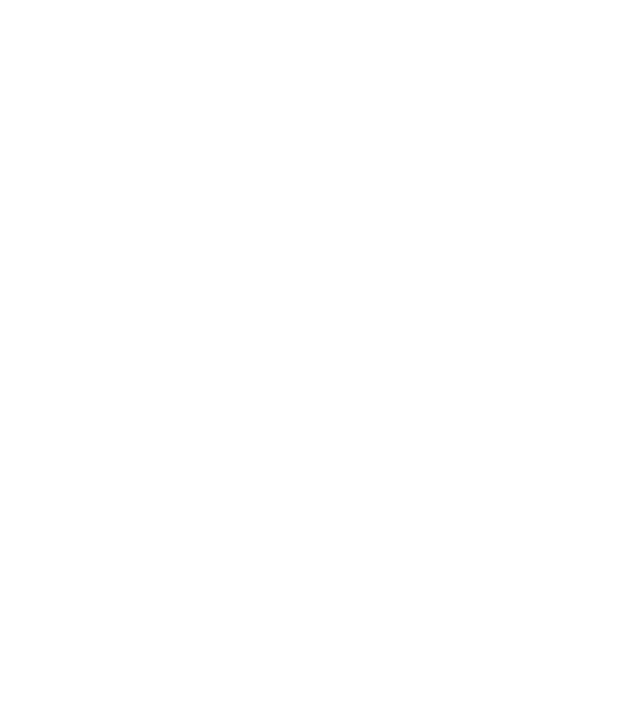
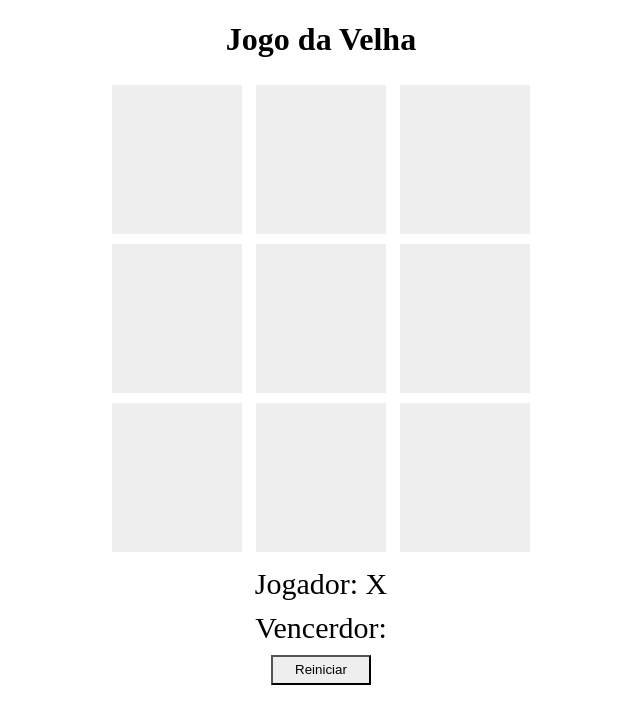
Before and after one commit to GustavoASIlveira/jogo-da-velha-DIO, a plain HTML site: page index.html in a window 1280 px wide. Shown: the whole page, without its empty margins (319-959 px from the left). Drawn offline with Linux system fonts and the light colour scheme.

Commit message:
Primeira versão do jogo funcional

```diff
--- /dev/null
+++ b/css/style.css
@@ -0,0 +1,27 @@
+body{
+	text-align: center;
+}
+
+.quadrado{
+	width: 50px;
+	background: #eee;
+	display: inline-block;
+	padding: 40px;
+	margin: 5px;
+	font-size: 60px;
+	cursor: pointer;
+	color: #eee;
+}
+
+.jogador, .vencedor{
+	font-size: 30px;
+	margin-top: 10px;
+}
+
+button{
+	margin-top: 10px;
+	width: 100px;
+	height: 30px;
+	background: #eee;
+	cursor: pointer;
+}
--- a/index.html
+++ b/index.html
@@ -3,10 +3,45 @@
 <head>
 	<meta http-equiv="content-type" content="text/html;charset=utf-8" />
 	<meta name="viewport" content="width=device-width,initial-scale=1" />
-	<title></title>
-	<link rel="stylesheet" type="text/css" href="#" />
+	<title>Jogo da Velha</title>
+	<link rel="stylesheet" type="text/css" href="css/style.css" />
 </head>
 <body>
+<h1>Jogo da Velha</h1>
+
+<div>
+	<div id="1" class="quadrado" onclick="escolherQuadrado(this.id)">-</div>
+	<div id="2" class="quadrado" onclick="escolherQuadrado(this.id)">-</div>
+	<div id="3" class="quadrado" onclick="escolherQuadrado(this.id)">-</div>
+</div>
+
+<div>
+	<div id="4" class="quadrado" onclick="escolherQuadrado(this.id)">-</div>
+	<div id="5" class="quadrado" onclick="escolherQuadrado(this.id)">-</div>
+	<div id="6" class="quadrado" onclick="escolherQuadrado(this.id)">-</div>
+</div>
+
+<div>
+	<div id="7" class="quadrado" onclick="escolherQuadrado(this.id)">-</div>
+	<div id="8" class="quadrado" onclick="escolherQuadrado(this.id)">-</div>
+	<div id="9" class="quadrado" onclick="escolherQuadrado(this.id)">-</div>
+</div>
+
+<div class="jogador">
+	<label>Jogador:</label>
+	<label id="jogador-selecionado"></label>
+</div>
+
+<div class="vencedor">
+	<label>Vencerdor:</label>
+	<label id="vencedor-selecionado"></label>
+</div>
+
+<div>
+	<button onclick="reiniciar()">Reiniciar</button>
+</div>
+
+<script src="js/script.js"></script>
 
 </body>
 </html>
--- /dev/null
+++ b/js/script.js
@@ -0,0 +1,98 @@
+let jogador = vencedor = null
+
+const jogadorSelecionado = document.getElementById('jogador-selecionado')
+
+let quadrados = document.getElementsByClassName('quadrado')
+	quadrados = [...quadrados]
+console.log(quadrados)
+
+mudaJogador()
+
+function escolherQuadrado(id){
+	if(vencedor){
+		return
+	}
+	const quadrado = document.getElementById(id)
+
+	if(quadrado.innerHTML !== '-'){
+		return
+	}
+		quadrado.innerHTML = jogador
+		quadrado.style.color = '#000'
+
+	confereVencedor()
+
+	if(!vencedor){
+		mudaJogador()
+	}
+}
+
+function mudaJogador(){
+	jogador = jogador === 'X' ? 'O' : 'X'
+	jogadorSelecionado.innerHTML = jogador
+}
+
+function confereVencedor(){
+	//Confere linhas 0 - 1 - 2 || 3 - 4 - 5 || 6 - 7 - 8
+	if(quadrados[0].innerHTML !== '-' && quadrados[0].innerHTML === quadrados[1].innerHTML && quadrados[0].innerHTML === quadrados[2].innerHTML){
+		apontaVencedor(1,2,3)
+		return
+	}
+	if(quadrados[3].innerHTML !== '-' && quadrados[3].innerHTML === quadrados[4].innerHTML && quadrados[3].innerHTML === quadrados[5].innerHTML){
+		apontaVencedor(4,5,6)
+		return
+	}
+	if(quadrados[6].innerHTML !== '-' && quadrados[6].innerHTML === quadrados[7].innerHTML && quadrados[6].innerHTML === quadrados[8].innerHTML){
+		apontaVencedor(7,8,9)
+		return
+	}
+
+	//Confere colunas 0 - 3 - 6 || 1 - 4 - 7 || 2 - 5 - 8
+	if(quadrados[0].innerHTML !== '-' && quadrados[0].innerHTML === quadrados[3].innerHTML && quadrados[0].innerHTML === quadrados[6].innerHTML){
+		apontaVencedor(1,4,7)
+		return
+	}
+	if(quadrados[1].innerHTML !== '-' && quadrados[1].innerHTML === quadrados[4].innerHTML && quadrados[1].innerHTML === quadrados[7].innerHTML){
+		apontaVencedor(2,5,8)
+		return
+	}
+	if(quadrados[2].innerHTML !== '-' && quadrados[2].innerHTML === quadrados[5].innerHTML && quadrados[2].innerHTML === quadrados[8].innerHTML){
+		apontaVencedor(3,6,9)
+		return
+	}
+
+	//Diagonais 0 - 4 - 8 || 2 - 4 - 6
+	if(quadrados[0].innerHTML !== '-' && quadrados[0].innerHTML === quadrados[4].innerHTML && quadrados[0].innerHTML === quadrados[8].innerHTML){
+		apontaVencedor(1,5,9)
+		return
+	}
+	if(quadrados[2].innerHTML !== '-' && quadrados[2].innerHTML === quadrados[4].innerHTML && quadrados[2].innerHTML === quadrados[6].innerHTML){
+		apontaVencedor(3,5,7)
+		return
+	}
+}
+
+function apontaVencedor(id1, id2, id3){
+	vencedor = jogador
+	document.getElementById('vencedor-selecionado').innerHTML = vencedor
+	document.getElementById(id1).style.background = '#0f0'
+	document.getElementById(id2).style.background = '#0f0'
+	document.getElementById(id3).style.background = '#0f0'
+}
+
+function reiniciar(){
+	if(!vencedor){
+		return
+	}
+
+	vencedor = null
+	document.getElementById('vencedor-selecionado').innerHTML = ''
+
+	quadrados.forEach((q) => {
+		q.innerHTML = '-'
+		q.style.color = '#eee'
+		q.style.background = '#eee'
+	})
+
+	mudaJogador()
+}
```
